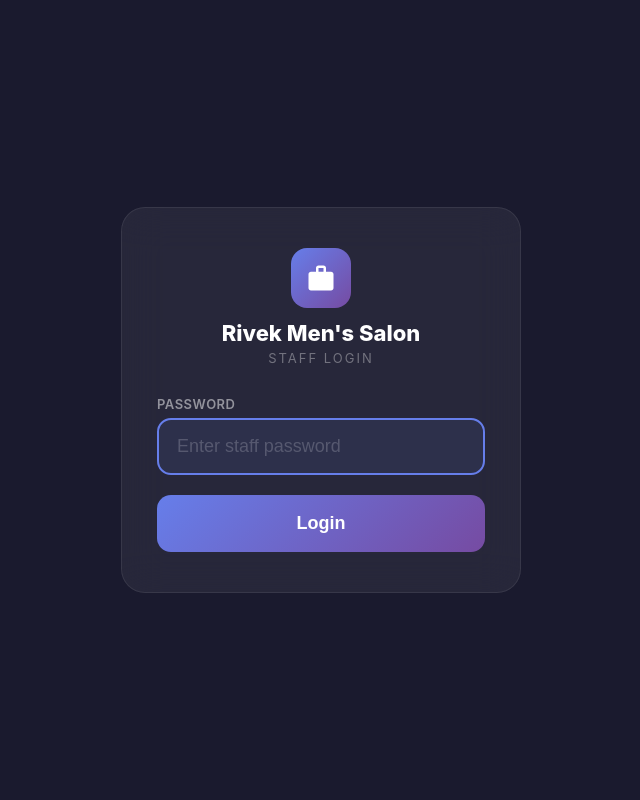
After one commit to sahiljani/salon-waitlist, a PHP site: page /login.php in a window 1280 px wide. The commit adds this page. Shown: the whole page, without its empty margins (319-959 px from the left). Run offline with PHP 8.4, Linux system fonts and the light colour scheme.

Commit message:
Add password protection for admin pages and noindex for all pages
- Session-based login with static password from .env file
- staff.php now requires authentication, redirects to login.php
- All pages have noindex/nofollow meta tags
- robots.txt disallows all crawling
- .env blocked in .htaccess and .gitignore

```diff
--- /dev/null
+++ b/auth.php
@@ -0,0 +1,35 @@
+<?php
+session_start();
+
+function loadEnv() {
+    $path = __DIR__ . '/.env';
+    if (!file_exists($path)) {
+        die('Missing .env file');
+    }
+    $lines = file($path, FILE_IGNORE_NEW_LINES | FILE_SKIP_EMPTY_LINES);
+    foreach ($lines as $line) {
+        $line = trim($line);
+        if ($line === '' || $line[0] === '#') continue;
+        if (strpos($line, '=') === false) continue;
+        list($key, $value) = explode('=', $line, 2);
+        $_ENV[trim($key)] = trim($value);
+    }
+}
+
+function getAdminPassword() {
+    if (!isset($_ENV['ADMIN_PASSWORD'])) {
+        loadEnv();
+    }
+    return $_ENV['ADMIN_PASSWORD'] ?? '';
+}
+
+function isLoggedIn() {
+    return isset($_SESSION['admin_logged_in']) && $_SESSION['admin_logged_in'] === true;
+}
+
+function requireLogin() {
+    if (!isLoggedIn()) {
+        header('Location: login.php');
+        exit;
+    }
+}
--- a/display.php
+++ b/display.php
@@ -3,6 +3,7 @@
 <head>
   <meta charset="UTF-8">
   <meta name="viewport" content="width=device-width, initial-scale=1.0">
+  <meta name="robots" content="noindex, nofollow">
   <title>Rivek Men's Salon - Queue</title>
   <style>
     * { margin: 0; padding: 0; box-sizing: border-box; }
--- a/index.php
+++ b/index.php
@@ -3,6 +3,7 @@
 <head>
   <meta charset="UTF-8">
   <meta name="viewport" content="width=device-width, initial-scale=1.0">
+  <meta name="robots" content="noindex, nofollow">
   <title>Rivek Men's Salon - Get Token</title>
   <style>
     * { margin: 0; padding: 0; box-sizing: border-box; }
--- /dev/null
+++ b/login.php
@@ -0,0 +1,160 @@
+<?php
+require_once 'auth.php';
+
+if (isLoggedIn()) {
+    header('Location: staff.php');
+    exit;
+}
+
+$error = '';
+if ($_SERVER['REQUEST_METHOD'] === 'POST') {
+    $password = $_POST['password'] ?? '';
+    if ($password === getAdminPassword()) {
+        $_SESSION['admin_logged_in'] = true;
+        header('Location: staff.php');
+        exit;
+    } else {
+        $error = 'Incorrect password';
+    }
+}
+?>
+<!DOCTYPE html>
+<html lang="en">
+<head>
+  <meta charset="UTF-8">
+  <meta name="viewport" content="width=device-width, initial-scale=1.0">
+  <meta name="robots" content="noindex, nofollow">
+  <title>Rivek Men's Salon - Staff Login</title>
+  <style>
+    * { margin: 0; padding: 0; box-sizing: border-box; }
+
+    body {
+      font-family: -apple-system, BlinkMacSystemFont, 'Segoe UI', Roboto, sans-serif;
+      background: #1a1a2e;
+      min-height: 100vh;
+      display: flex;
+      align-items: center;
+      justify-content: center;
+      padding: 20px;
+    }
+
+    .login-card {
+      background: rgba(255,255,255,0.06);
+      backdrop-filter: blur(20px);
+      border: 1px solid rgba(255,255,255,0.08);
+      border-radius: 24px;
+      padding: 40px 35px;
+      max-width: 400px;
+      width: 100%;
+    }
+
+    .brand {
+      text-align: center;
+      margin-bottom: 30px;
+    }
+
+    .brand-icon {
+      width: 60px;
+      height: 60px;
+      background: linear-gradient(135deg, #667eea 0%, #764ba2 100%);
+      border-radius: 16px;
+      display: inline-flex;
+      align-items: center;
+      justify-content: center;
+      margin-bottom: 12px;
+    }
+
+    .brand-icon svg { width: 30px; height: 30px; fill: white; }
+
+    .brand-name {
+      font-size: 22px;
+      font-weight: 800;
+      color: white;
+    }
+
+    .brand-sub {
+      font-size: 13px;
+      color: rgba(255,255,255,0.35);
+      margin-top: 4px;
+      letter-spacing: 2px;
+      text-transform: uppercase;
+    }
+
+    .form-group {
+      margin-bottom: 20px;
+    }
+
+    .form-group label {
+      display: block;
+      margin-bottom: 6px;
+      color: rgba(255,255,255,0.5);
+      font-size: 13px;
+      font-weight: 600;
+      letter-spacing: 0.5px;
+      text-transform: uppercase;
+    }
+
+    .form-group input {
+      width: 100%;
+      padding: 16px 18px;
+      background: rgba(255,255,255,0.07);
+      border: 2px solid rgba(255,255,255,0.08);
+      border-radius: 14px;
+      font-size: 18px;
+      color: white;
+      transition: all 0.3s;
+    }
+
+    .form-group input::placeholder { color: rgba(255,255,255,0.2); }
+    .form-group input:focus { outline: none; border-color: #667eea; background: rgba(102, 126, 234, 0.1); }
+
+    .btn-login {
+      width: 100%;
+      padding: 18px;
+      background: linear-gradient(135deg, #667eea 0%, #764ba2 100%);
+      color: white;
+      border: none;
+      border-radius: 14px;
+      font-size: 18px;
+      font-weight: 700;
+      cursor: pointer;
+      transition: all 0.3s;
+    }
+
+    .btn-login:hover { transform: translateY(-2px); box-shadow: 0 8px 30px rgba(102, 126, 234, 0.4); }
+
+    .error {
+      background: rgba(235, 51, 73, 0.15);
+      color: #ff6b7a;
+      padding: 12px 16px;
+      border-radius: 10px;
+      font-size: 14px;
+      text-align: center;
+      margin-bottom: 20px;
+    }
+  </style>
+</head>
+<body>
+  <div class="login-card">
+    <div class="brand">
+      <div class="brand-icon">
+        <svg viewBox="0 0 24 24"><path d="M20 7h-4V4c0-1.1-.9-2-2-2h-4c-1.1 0-2 .9-2 2v3H4c-1.1 0-2 .9-2 2v11c0 1.1.9 2 2 2h16c1.1 0 2-.9 2-2V9c0-1.1-.9-2-2-2zM10 4h4v3h-4V4z"/></svg>
+      </div>
+      <div class="brand-name">Rivek Men's Salon</div>
+      <div class="brand-sub">Staff Login</div>
+    </div>
+
+    <?php if ($error): ?>
+      <div class="error"><?= htmlspecialchars($error) ?></div>
+    <?php endif; ?>
+
+    <form method="POST">
+      <div class="form-group">
+        <label for="password">Password</label>
+        <input type="password" id="password" name="password" placeholder="Enter staff password" required autofocus>
+      </div>
+      <button type="submit" class="btn-login">Login</button>
+    </form>
+  </div>
+</body>
+</html>
--- /dev/null
+++ b/robots.txt
@@ -0,0 +1,2 @@
+User-agent: *
+Disallow: /
--- a/staff.php
+++ b/staff.php
@@ -1,8 +1,13 @@
+<?php
+require_once 'auth.php';
+requireLogin();
+?>
 <!DOCTYPE html>
 <html lang="en">
 <head>
   <meta charset="UTF-8">
   <meta name="viewport" content="width=device-width, initial-scale=1.0">
+  <meta name="robots" content="noindex, nofollow">
   <title>Rivek Men's Salon - Staff</title>
   <style>
     * { margin: 0; padding: 0; box-sizing: border-box; }
```
Also changed, not shown: .htaccess, 1 other file.
